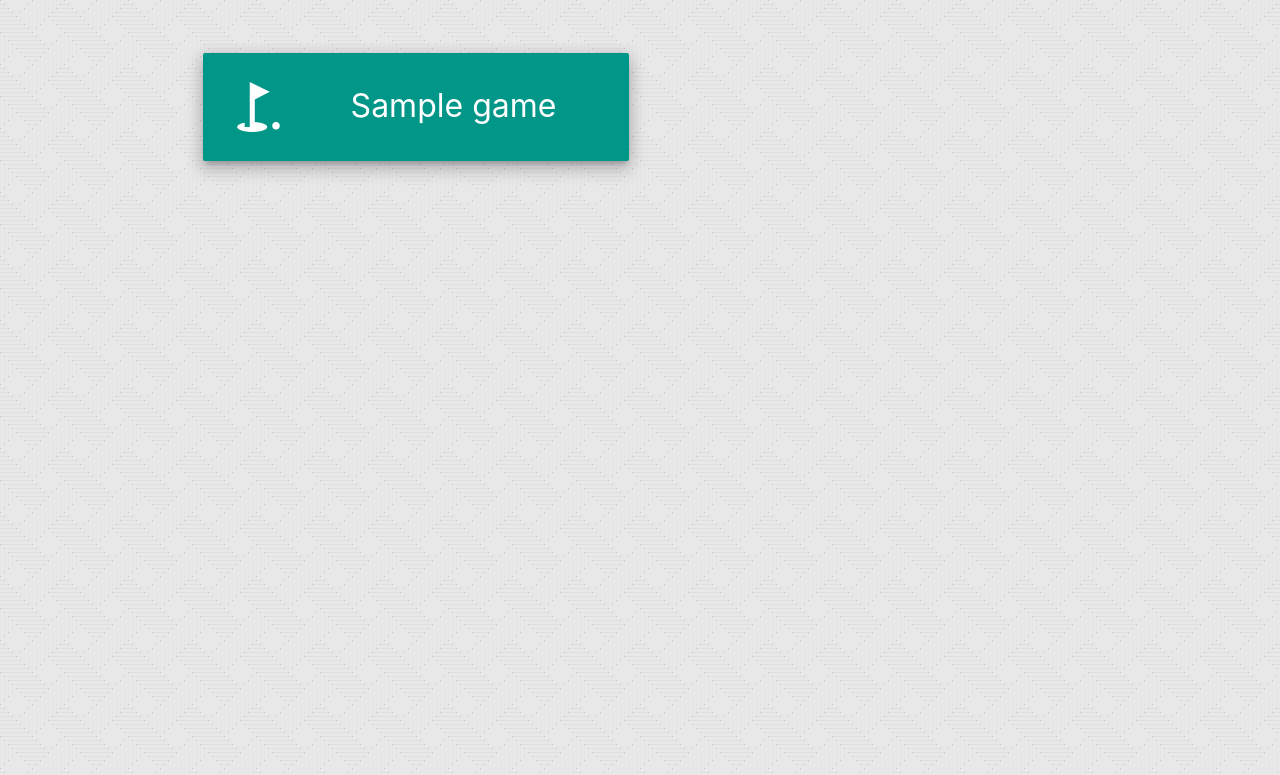
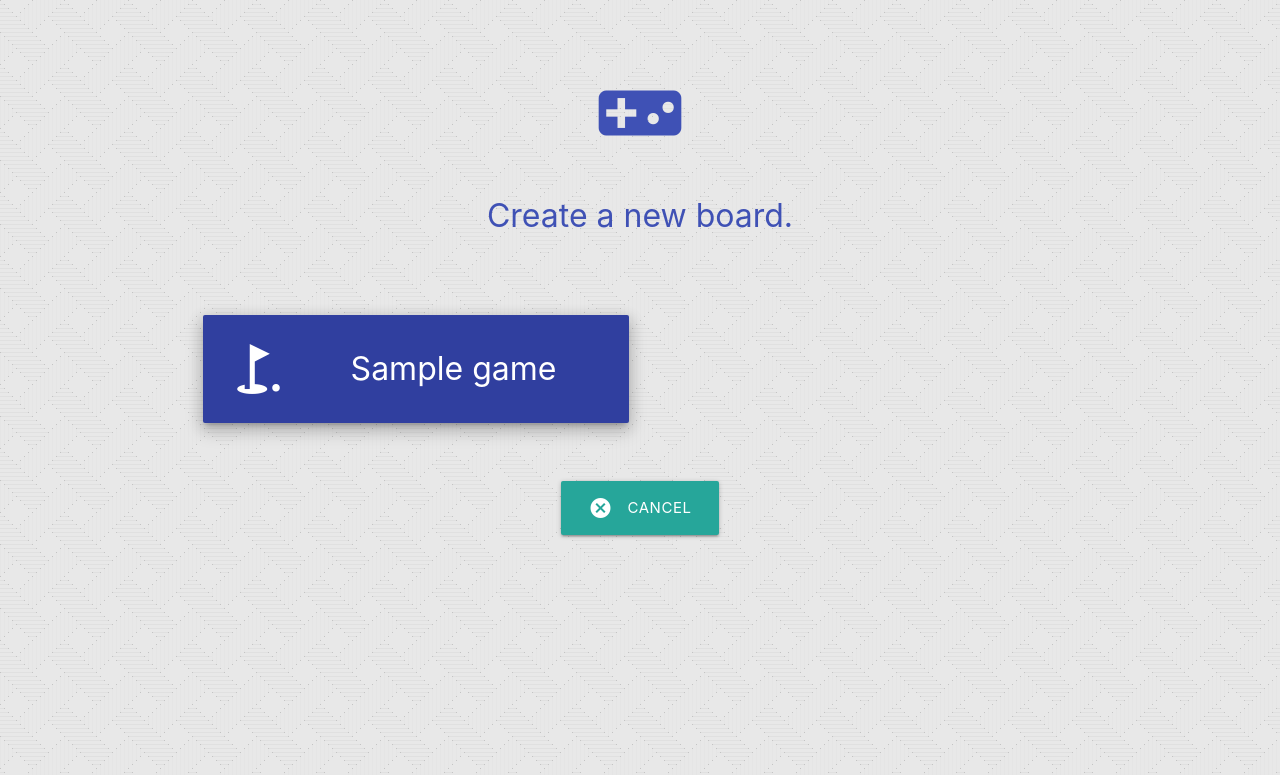
Before and after one commit to SgtSwagrid/boards-2.0, a Django app: template games/templates/games/create.html in a window 1280 px wide. Shown: the top 775 px of the page. Run offline with Django 3.2, Linux system fonts and the light colour scheme; the template is opened without the code that fills it: most values are stand-ins (such as "Sample title", 1, 10 or a date in 2020); parts of the project's set-up code (start-up, migrations or seed data) failed here and were passed over.

Commit message:
More visual improvements.

```diff
--- a/base/templates/base/index.html
+++ b/base/templates/base/index.html
@@ -5,8 +5,7 @@
 {% endblock %}
 
 {% block content %}
-<div class="container">
-    <div class="center-align">
+<div class="container center-align">
     <div class="row">
         <div class="col m8 s12 push-m2">
             <br><br><br>
@@ -26,5 +25,4 @@
         </div>
     </div>
 </div>
-</div>
 {% endblock %}
--- a/games/static/games/css/game.css
+++ b/games/static/games/css/game.css
@@ -42,7 +42,7 @@
     position: absolute;
     left: 295px;
     top: 20px;
-    width: 600px;
+    width: 800px;
 }
 
 .piece {
--- a/games/templates/games/browse.html
+++ b/games/templates/games/browse.html
@@ -25,6 +25,7 @@
             </a>
         </div>
     </div>
+    <br>
 
     {% if pages %}
     <ul class="pagination center">
--- a/games/templates/games/create.html
+++ b/games/templates/games/create.html
@@ -6,14 +6,18 @@
 {% endblock %}
 
 {% block content %}
-<div class="container">
+<div class="container center-align">
+    <br><br><br>
+    <i class="large material-icons indigo-text">videogame_asset</i>
     <br><br>
+    <h6 class="large-text indigo-text">Create a new board.</h6>
+    <br><br><br>
     {% for game in games %}
     {% if not forloop.counter|divisibleby:2 %}
     <div class="row">
     {% endif %}
     <div class="col s6">
-        <a class="card-panel block z-depth-3 teal waves-effect center-align" href="?game={{ game.id }}">
+        <a class="card-panel block z-depth-3 indigo darken-2 waves-effect center-align" href="?game={{ game.id }}">
             <i class="material-icons medium white-text left">golf_course</i>
             <h6 class="large-text white-text">{{ game.name }}</h6>
         </a>
@@ -25,5 +29,9 @@
     {% if not games.size|divisibleby:2 %}
     </div>
     {% endif %}
+    <br>
+    <a class="waves-effect waves-light btn-large" href="/games">
+        <i class="material-icons left">cancel</i>Cancel
+    </a>
 </div>
 {% endblock %}
```
Lines whose indentation alone changed are shown as unchanged.
